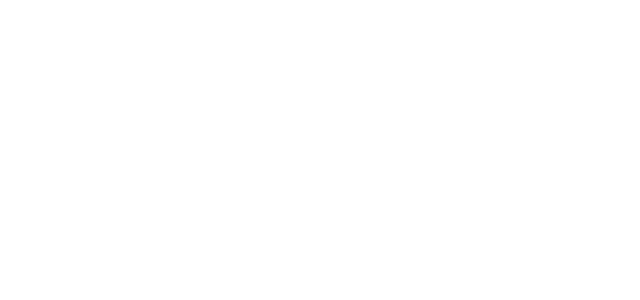
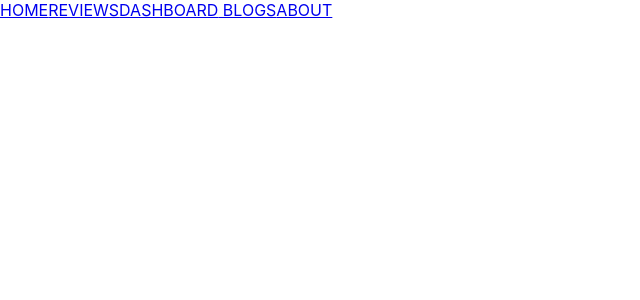
Before and after one commit to md-mobarak/assignment-9, a React (Create React App) app: page / in a window 1280 px wide. Shown: the top 300 px of the page, without its empty margins (0-640 px from the left). Built offline with nearby package versions, Linux system fonts and the light colour scheme.

Commit message:
components is ready..

```diff
--- a/src/App.js
+++ b/src/App.js
@@ -1,9 +1,15 @@
 import logo from './logo.svg';
 import './App.css';
+import { Route, Routes } from 'react-router-dom';
+import Navbar from './components/Navbar/Navbar';
 
 function App() {
   return (
-    <div className="App">
+    <div>
+      <Navbar></Navbar>
+      <Routes>
+
+      </Routes>
 
     </div>
   );
--- /dev/null
+++ b/src/components/Navbar/Navbar.js
@@ -0,0 +1,17 @@
+import React from 'react';
+import { NavLink } from 'react-router-dom';
+
+const Navbar = () => {
+    return (
+        <div>
+
+            <NavLink to='/'>HOME</NavLink>
+            <NavLink to='/reviews'>REVIEWS</NavLink>
+            <NavLink to='/dashboard'>DASHBOARD</NavLink>
+            <NavLink to='/blogs'> BLOGS</NavLink>
+            <NavLink to='/about'>ABOUT</NavLink>
+        </div>
+    );
+};
+
+export default Navbar;
--- a/src/index.js
+++ b/src/index.js
@@ -8,7 +8,9 @@
 ReactDOM.render(
   <React.StrictMode>
     <BrowserRouter>
+
       <App />
+
     </BrowserRouter>
   </React.StrictMode>,
   document.getElementById('root')
```
Also changed, not shown: src/components/About/About.js (added, +11 -0 lines), src/components/Blogs/Blogs.js (added, +11 -0 lines), src/components/Dashboard/DashBoard.js (added, +11 -0 lines), src/components/Home/Home.js (added, +11 -0 lines), src/components/Reviews/Reviews.js (added, +11 -0 lines).
